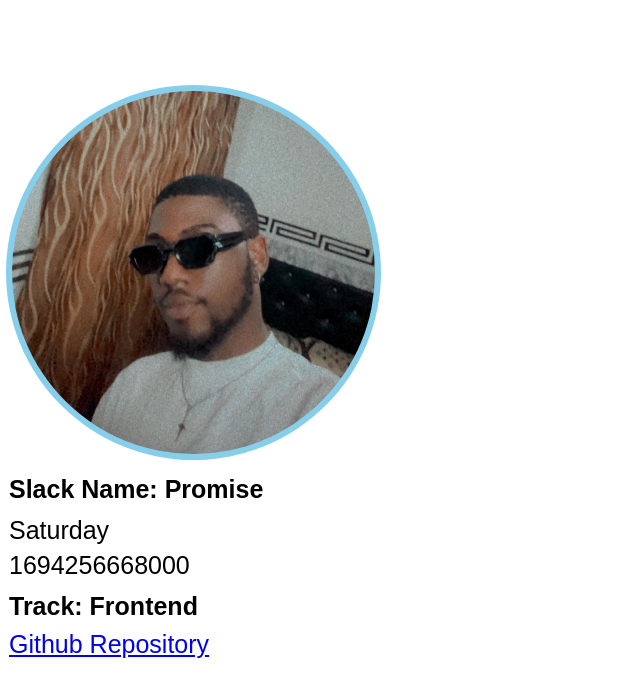
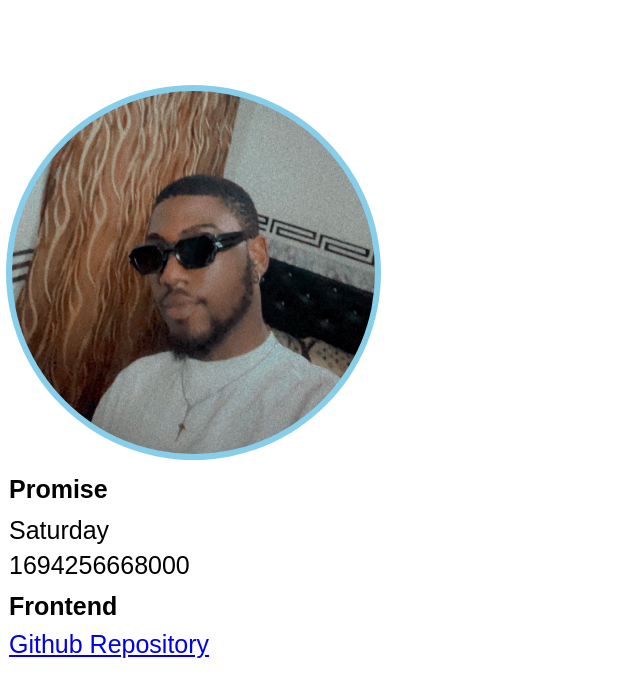
Before and after one commit to cybprom/HNGx-Stage-1, a plain HTML site: page index.html in a window 1280 px wide. Shown: the part 62-758 px from the top of the page, without its empty margins (0-640 px from the left). Drawn offline with Linux system fonts and the light colour scheme.

Commit message:
username

```diff
--- a/index.html
+++ b/index.html
@@ -11,10 +11,10 @@
     <nav><h1>Welcome to your Dashboard</h1></nav>
     <div class="container"></div>
     <img src="image/IMG_1739.jpg" alt="Promise" data-testid="slackDisplayImage" >
-    <p data-testid="slackUserName"><h3>Slack Name: Promise</h3></p>
+    <p data-testid="slackUserName"><h3>Promise</h3></p>
     <p data-testid="currentDayOfTheWeek" id="currentday"></p>
     <p data-testid="currentUTCTime" id="currenttime"></p>
-    <p data-testid="myTrack"><h3>Track: Frontend</h3></p>
+    <p data-testid="myTrack"><h3>Frontend</h3></p>
     <a href="https://github.com/cybprom/HNGx-Stage-1" target="_blank" data-testid="githubURL">Github Repository</a>
 </body>
 </html>
```
